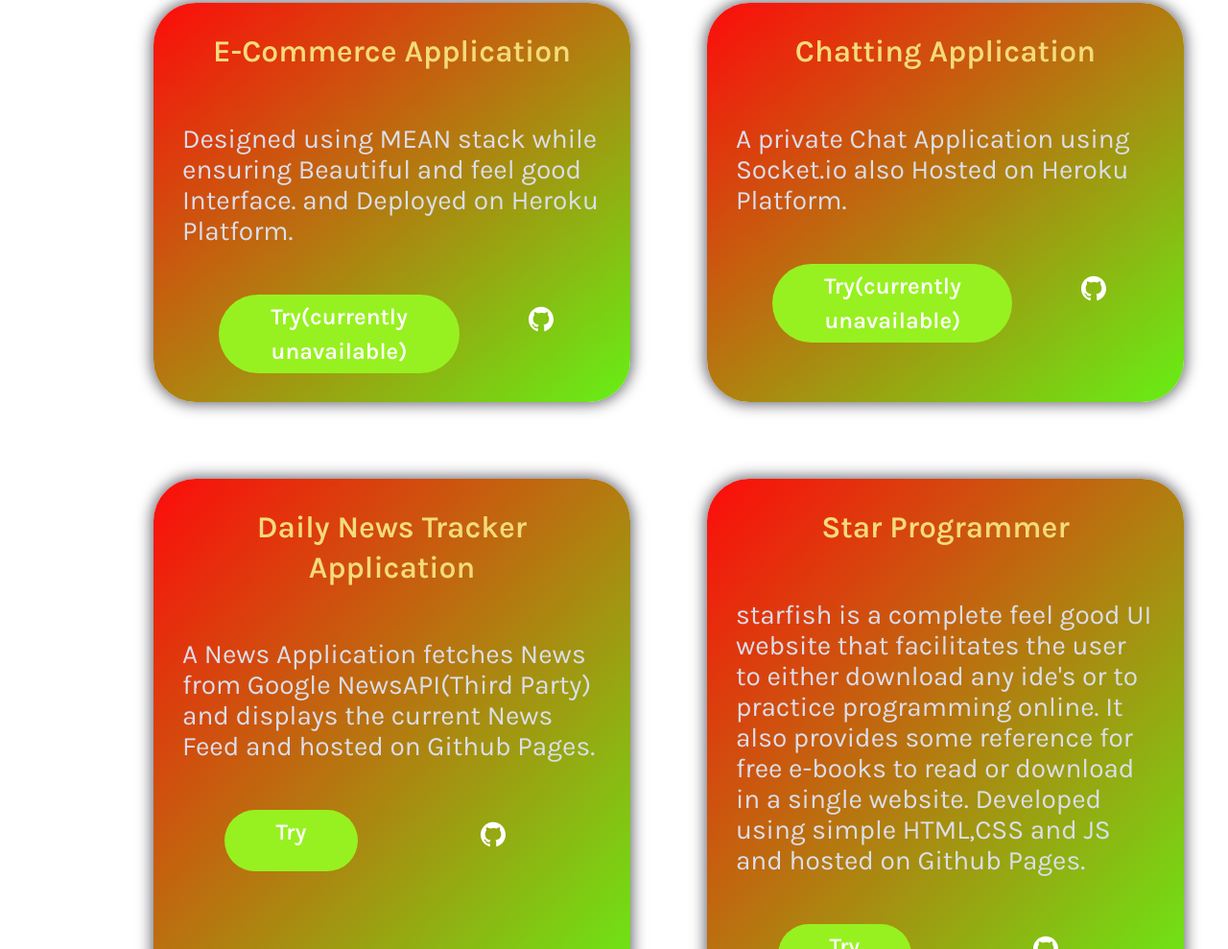
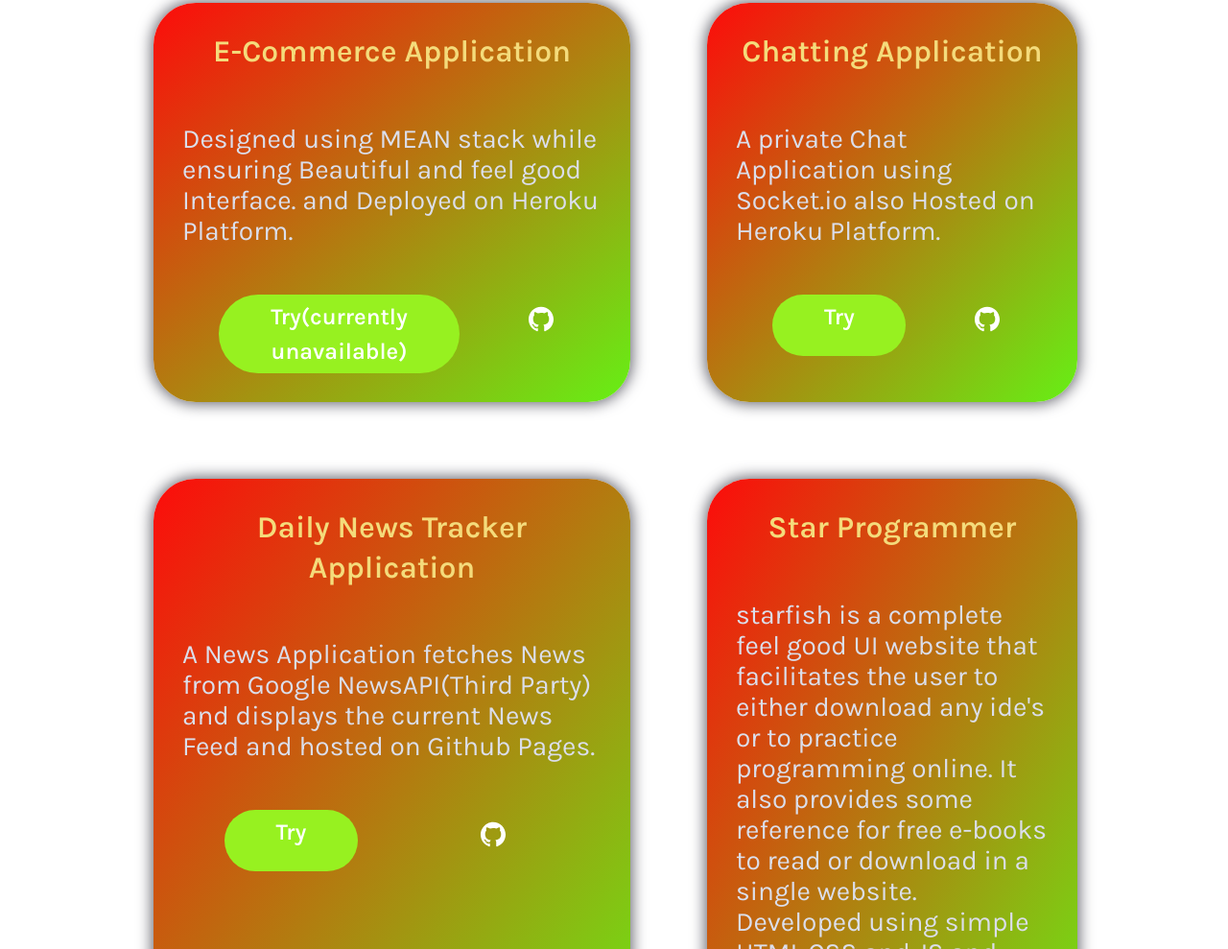
Before and after one commit to vaidyasaivarun22/protfolio_website, a website built with Parcel: page index.html in a window 1280 px wide. Shown: the part 1811-2800 px from the top of the page at 96% size. Built offline with nearby package versions, Linux system fonts and the light colour scheme; files whose address does not match are found by name.

Commit message:
updated deploy source for uvchat application

```diff
--- a/index.html
+++ b/index.html
@@ -127,9 +127,9 @@
           <span class="project--footer grid grid--1x2">
             <span class="skill--link">
               <a
-                href="https://uvchatapplication.herokuapp.com/"
+                href="https://uv-chat-varun-22-dev.apps.sandbox-m3.1530.p1.openshiftapps.com/"
                 class="btn btn--accent"
-                >Try(currently unavailable)</a
+                >Try</a
               > </span
             ><a href="https://github.com/vaidyasaivarun22/UVChat">
               <svg class="icon icon--white">
```
